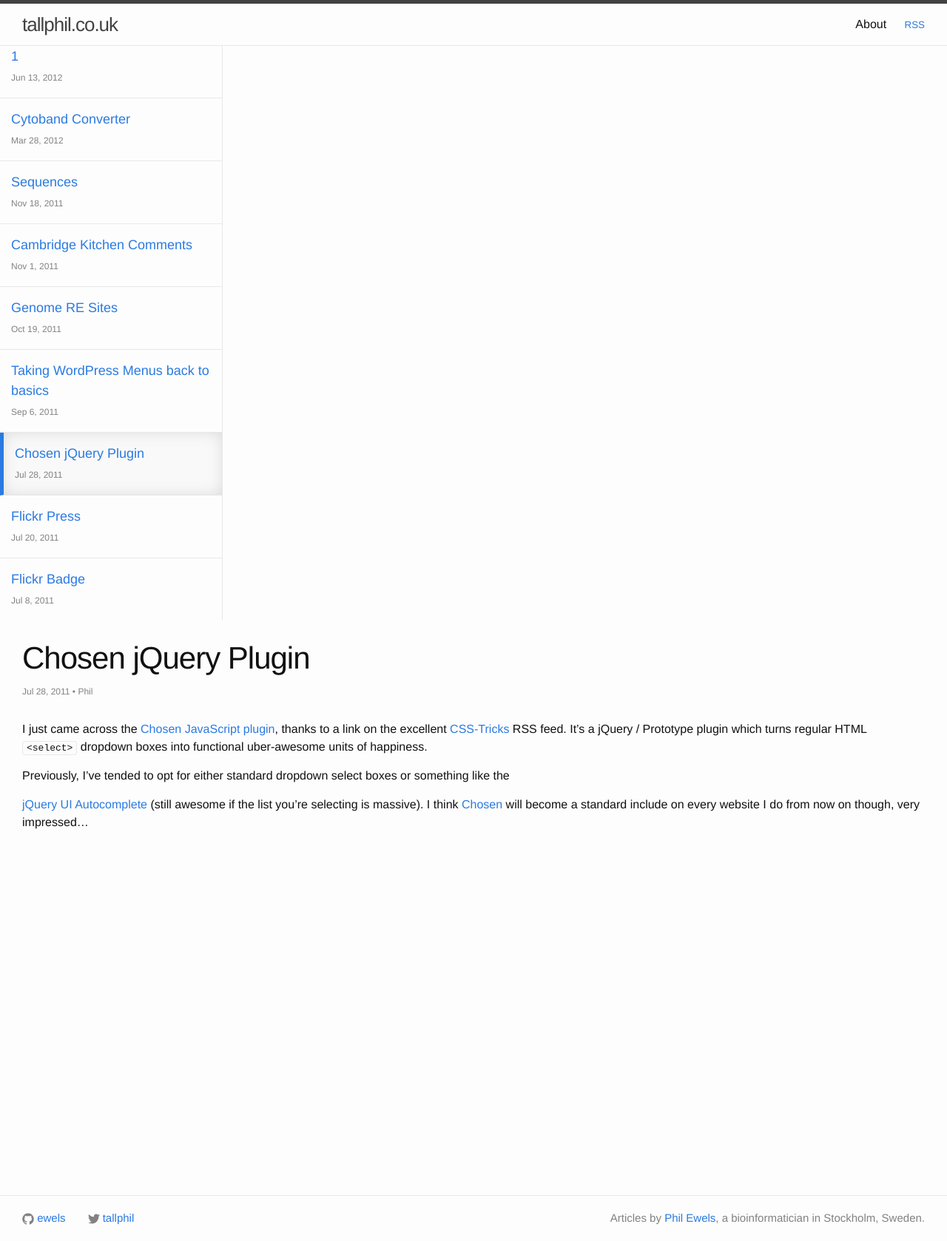
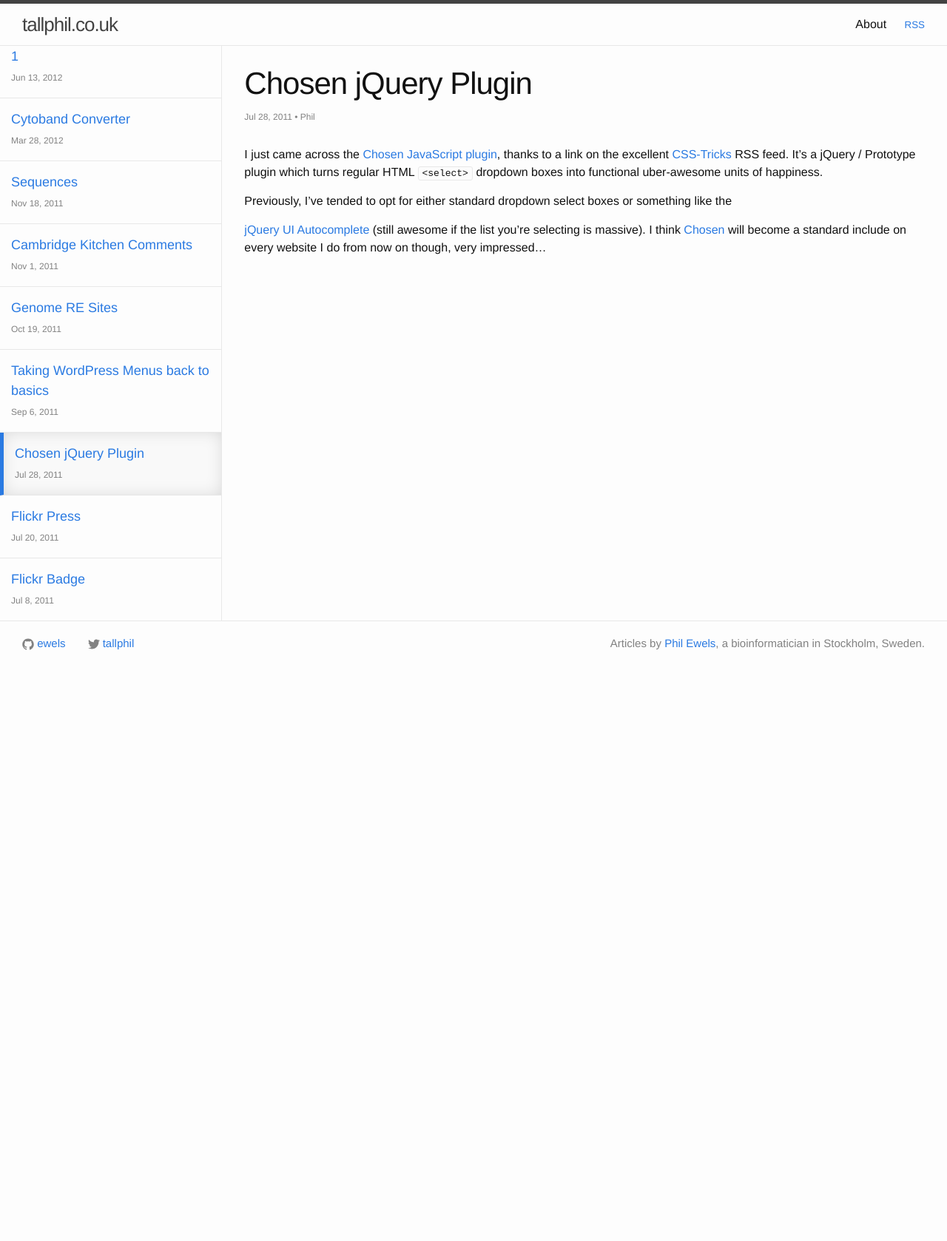
Before and after one commit to ewels/tallphil.co.uk, a Jekyll site: the page built from _posts/2011-07-28-chosen-jquery-plugin.md, in a window 1280 px wide. Shown: the whole page at 74% size. Built offline with Jekyll 4.4.1, drawn with Linux system fonts in a browser that asks for light colours; after the commit the page ends 901 px from its top, so only the background shows below that.

Commit message:
Fixed bug introduced on larger screens.

```diff
--- a/_sass/_layout.scss
+++ b/_sass/_layout.scss
@@ -219,7 +219,7 @@
  * Home page
  */
 
-.home {
+.home, .single-post {
     display: flex;
 }
 .post-list-panel,
@@ -239,7 +239,7 @@
 }
 
 @include media-query($on-palm) {
-    .home {
+    .home, .single-post {
         display: block;
     }
     .post-list-panel {
```
